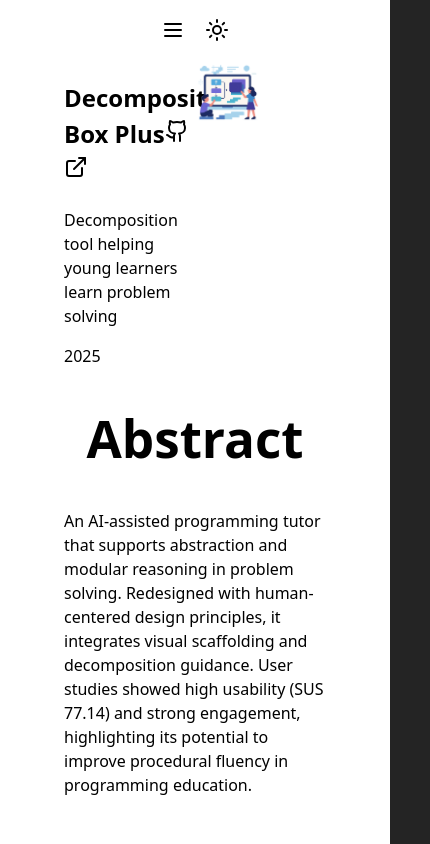
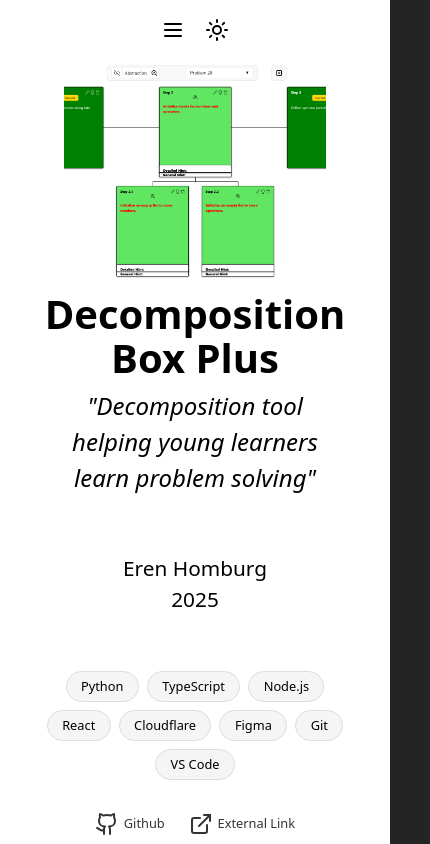
Before and after one commit to Zoulution/Portfolio, a React (Vite) app: page /projects/DBox in a window 390 px wide. Shown: the top 844 px of the page, 430 px wide, since content can reach past the window. Built offline with nearby package versions, Linux system fonts and the light colour scheme.

Commit message:
header layout done?

```diff
--- a/src/Components/Footer.css
+++ b/src/Components/Footer.css
@@ -8,6 +8,7 @@
   align-items: center;
   gap: 1em;
   background: var(--header-bg);
+  color: var(--text-color);
 }
 
 .thanks {
--- a/src/Helpers/ProjectItem.css
+++ b/src/Helpers/ProjectItem.css
@@ -177,7 +177,7 @@
     line-height: 1.5;
     font-size: 1.1rem;
   }
-  .tags {
+  .tag {
     font-size: 0.8rem;
   }
   .links a {
--- a/src/ProjectDetails/DBox.css
+++ b/src/ProjectDetails/DBox.css
@@ -5,19 +5,153 @@
 }
 
 .title-projectContainer {
-  display: grid;
-  grid-template-columns: 50% 50%;
+  display: flex;
+  flex-direction: column;
+  align-items: center;
+  justify-content: center;
+  height: calc(100vh - var(--header-height));
+}
+
+.title-right-projectContainer {
+  display: block;
+  width: 100%;
+  height: 40%;
+  max-width: 100%;
+
+  background-size: cover;
+  background-position: center;
+  background-repeat: no-repeat;
 }
 
 .title-left-projectContainer {
-  text-align: start;
+  text-align: center;
+  display: flex;
+  flex-direction: column;
+  height: 100%;
+  justify-content: space-evenly;
 }
 
-.title-right-projectContainer {
-  width: 50%;
-  height: auto;
+.topPart h1 {
+  margin: 0;
 }
 
-.link-projectDetails {
-  color: var(--text-color);
+.oneLiner {
+  margin-top: 0.5rem;
+  font-style: italic;
+  font-size: 1.7rem;
+  font-weight: 300;
+  margin-bottom: 0;
 }
+
+.authorsAndYear {
+  font-size: 1.5rem;
+  margin: 0;
+}
+
+.tags.detailed {
+  justify-content: center;
+}
+
+.links.detailed {
+  margin-top: 2rem;
+}
+
+.section.abstract p {
+  width: 100%;
+  text-align: justify;
+  hyphens: auto;
+  overflow-wrap: break-word;
+}
+
+.section.problem-statement p {
+  width: 100%;
+  text-align: justify;
+  hyphens: auto;
+  overflow-wrap: break-word;
+}
+
+.section.solution p {
+  width: 100%;
+  text-align: justify;
+  hyphens: auto;
+  overflow-wrap: break-word;
+}
+
+.section.features p {
+  width: 100%;
+  text-align: justify;
+  hyphens: auto;
+  overflow-wrap: break-word;
+}
+
+.section.walkthrough p {
+  width: 100%;
+  text-align: justify;
+  hyphens: auto;
+  overflow-wrap: break-word;
+}
+
+.section.infrastructure p {
+  width: 100%;
+  text-align: justify;
+  hyphens: auto;
+  overflow-wrap: break-word;
+}
+
+.section.challenges p {
+  width: 100%;
+  text-align: justify;
+  hyphens: auto;
+  overflow-wrap: break-word;
+}
+
+.section.result p {
+  width: 100%;
+  text-align: justify;
+  hyphens: auto;
+  overflow-wrap: break-word;
+}
+
+.section.future-work p {
+  width: 100%;
+  text-align: justify;
+  hyphens: auto;
+  overflow-wrap: break-word;
+}
+
+.main-detailedProject .section:last-of-type {
+  padding-bottom: 2rem;
+}
+
+@media (max-width: 530px) {
+  .topPart h1 {
+    font-size: 3rem;
+  }
+
+  .topPart .oneLiner {
+    font-size: 1.6rem;
+  }
+  .authorsAndYear {
+    font-size: 1.4rem;
+  }
+  .title-left-projectContainer,
+  .authorsAndYear {
+    gap: 4rem;
+  }
+}
+
+@media (max-width: 470px) {
+  .topPart h1 {
+    font-size: 2.5rem;
+  }
+  .topPart .oneLiner {
+    font-size: 1.5rem;
+  }
+  .authorsAndYear {
+    font-size: 1.3rem;
+  }
+  .title-left-projectContainer,
+  .authorsAndYear {
+    gap: 3rem;
+  }
+}
--- a/src/ProjectDetails/DBox.tsx
+++ b/src/ProjectDetails/DBox.tsx
@@ -3,6 +3,7 @@ import projects from "../Helpers/ProjectList";
 import type { ProjectType } from "../Types/Projects";
 import type { ProjectDetails } from "../Types/ProjectDetails";
 import { ExternalLink, Github } from "lucide-react";
+import { Footer } from "../Components/Footer";
 
 function sortProjectsByEnd(projects: ProjectType[]) {
   return [...projects].sort((a, b) => {
@@ -48,8 +49,16 @@ function renderWithImages(content: string) {
 
 function Section({ title, content }: { title: string; content?: string }) {
   if (!content || !content.trim()) return null;
+
+  const className =
+    "section " +
+    title
+      .toLowerCase()
+      .replace(/\s+/g, "-")
+      .replace(/[^a-z0-9-]/g, "");
+
   return (
-    <section style={{ marginTop: "1.5rem" }}>
+    <section className={className} style={{ marginTop: "1.5rem" }}>
       <h1>{title}</h1>
       <p>{renderWithImages(content.trim())}</p>
     </section>
@@ -73,24 +82,57 @@ export default function DBox() {
     website: decompositionBox.website,
     oneLiner: "Decomposition tool helping young learners learn problem solving",
 
+    authors: "Eren Homburg",
     year: decompositionBox.year,
     yearEnd: decompositionBox.yearEnd,
-    image: decompositionBox.image,
+    image: "/ProjectsHeader/DBOX.png",
 
     abstract: decompositionBox.abstract,
     walkthrough: "https://www.youtube.com/watch?v=8b1a9c4f3d0",
     infrastructure:
       "Cloudeflare Workers, /DetailedProjectsImg/Deployment.png Cloudflare KV, Cloudflare Pages",
 
-    tags: decompositionBox!.tags,
+    tags: decompositionBox.tags,
   };
 
   return (
+    <>
       <div className="d-box-container">
         <div className="title-projectContainer">
+          {dboxDetails.image && (
+            <div
+              className="title-right-projectContainer"
+              style={{ backgroundImage: `url(${dboxDetails.image})` }}
+            />
+          )}
           <div className="title-left-projectContainer">
-          <h2>
-            {dboxDetails.title}
+            <div className="topPart">
+              <h1>{dboxDetails.title}</h1>
+
+              {dboxDetails.oneLiner && (
+                <p className="oneLiner">"{dboxDetails.oneLiner}"</p>
+              )}
+            </div>
+            <div className="authorsAndYear">
+              {dboxDetails.authors}
+              <p style={{ margin: 0 }}>
+                {dboxDetails.yearEnd
+                  ? dboxDetails.year === dboxDetails.yearEnd
+                    ? dboxDetails.year
+                    : `${dboxDetails.year} - ${dboxDetails.yearEnd}`
+                  : `${dboxDetails.year} - Present`}
+              </p>
+            </div>
+            <div className="tagsAndLinks">
+              {/* Tags */}
+              <div className="tags detailed">
+                {dboxDetails.tags.map((tag, i) => (
+                  <span key={`${tag}-${i}`} className="tag">
+                    {tag}
+                  </span>
+                ))}
+              </div>
+              <div className="links detailed">
                 {dboxDetails.github && (
                   <a
                     href={dboxDetails.github}
@@ -98,6 +140,7 @@ export default function DBox() {
                     rel="noopener noreferrer"
                   >
                     <Github className="link-projectDetails" />
+                    Github
                   </a>
                 )}
                 {dboxDetails.website && (
@@ -107,26 +150,12 @@ export default function DBox() {
                     rel="noopener noreferrer"
                   >
                     <ExternalLink className="link-projectDetails" />
+                    External Link
                   </a>
                 )}
-          </h2>
-
-          {dboxDetails.oneLiner && <p>{dboxDetails.oneLiner}</p>}
-
-          {dboxDetails.yearEnd
-            ? dboxDetails.year === dboxDetails.yearEnd
-              ? dboxDetails.year
-              : `${dboxDetails.year} - ${dboxDetails.yearEnd}`
-            : `${dboxDetails.year} - Present`}
               </div>
-
-        {dboxDetails.image && (
-          <img
-            className="title-right-projectContainer"
-            src={dboxDetails.image}
-            alt={dboxDetails.title}
-          />
-        )}
+            </div>
+          </div>
         </div>
         <div className="main-detailedProject">
           {/* Sections from Abstract down */}
@@ -138,11 +167,16 @@ export default function DBox() {
           <Section title="Solution" content={dboxDetails.solution} />
           <Section title="Features" content={dboxDetails.features} />
           <Section title="Walkthrough" content={dboxDetails.walkthrough} />
-        <Section title="Infrastructure" content={dboxDetails.infrastructure} />
+          <Section
+            title="Infrastructure"
+            content={dboxDetails.infrastructure}
+          />
           <Section title="Challenges" content={dboxDetails.challenges} />
           <Section title="Results" content={dboxDetails.results} />
           <Section title="Future-Work" content={dboxDetails.futureWork} />
         </div>
       </div>
+      <Footer />
+    </>
   );
 }
```
Also changed, not shown: src/Types/ProjectDetails.tsx (+10 -9 lines), public/ProjectsHeader/DBOX.png (added). Lines whose indentation alone changed are shown as unchanged.
